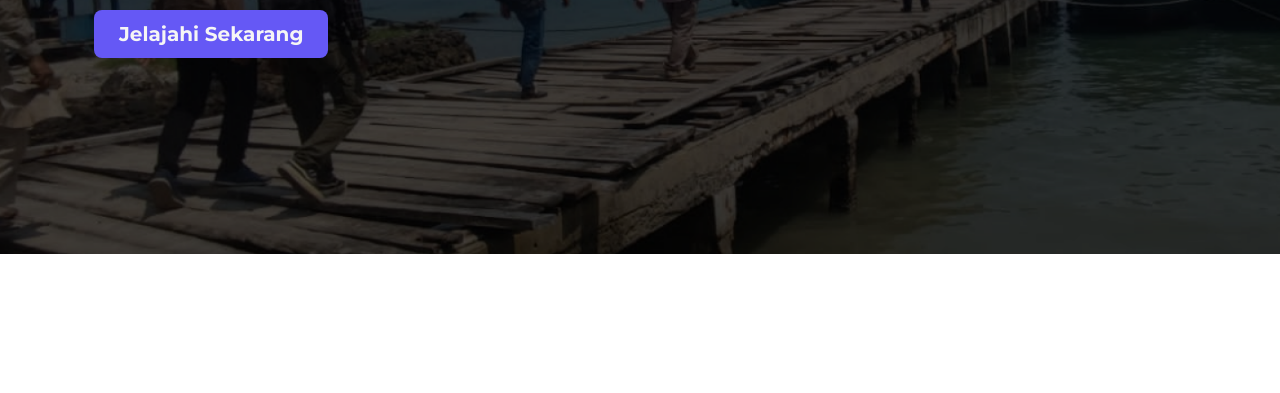
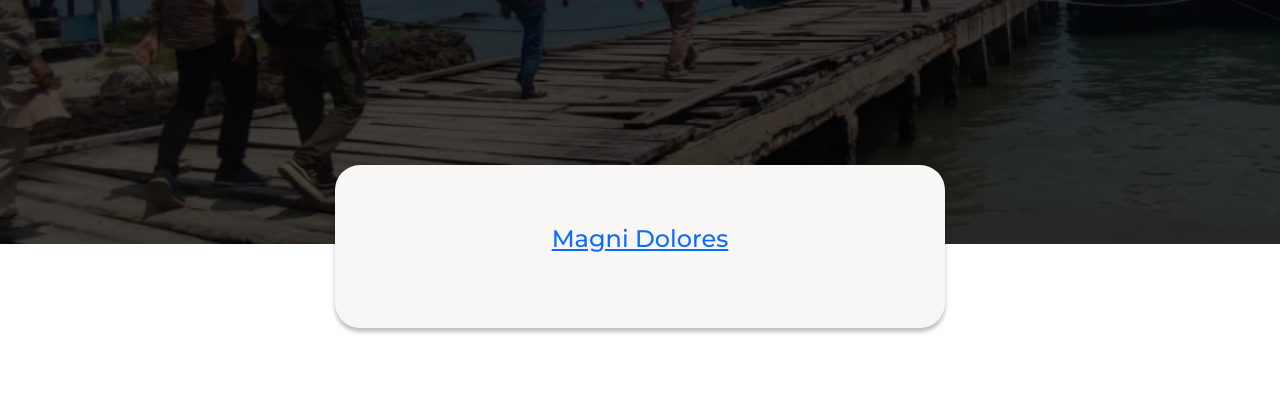
Before and after one commit to dwiajicahyono/landingpagedesacanti, a plain HTML site: page index.html in a window 1280 px wide. Shown: the part 407-800 px from the top of the page. Drawn offline with nearby package versions, Linux system fonts and the light colour scheme.

Commit message:
add a box in hero

```diff
--- a/index.html
+++ b/index.html
@@ -45,8 +45,10 @@
 
     <!-- Hero Section -->
 
-    <section class="hero">
-        <div class="container  px-4 py-5 ">
+    <section class="herosec">
+      <div class="hero">
+        <div class="container position-relative">
+        <div class="px-4 py-5">
             <div class="align-items-center g-5 py-5">
               <div class="col-lg-6">
                 <h1 class="display-5 fw-bold lh-1 mb-3 herotitle">Selamat datang di website desa canti kalianda</h1>
@@ -57,11 +59,28 @@
               </div>
             </div>
           </div>
+        </div>
+        <div class="icon-boxes position-relative">
+          <div class="container">
+            <div class="row gy-4 mt-5">
+
+                <div class="icon-box">
+                  <div class="icon"><i class="bi bi-geo-alt"></i></div>
+                  <h4 class="title"><a href="" class="stretched-link">Magni Dolores</a></h4>
+                </div>
+
+            </div>
+          </div>
+        </div>
+      </div>
 
 
     </section>
 
 
+    <!-- Dokumentasi Section -->
+
+
     <script src="https://cdn.jsdelivr.net/npm/bootstrap@5.2.1/dist/js/bootstrap.bundle.min.js" integrity="sha384-u1OknCvxWvY5kfmNBILK2hRnQC3Pr17a+RTT6rIHI7NnikvbZlHgTPOOmMi466C8" crossorigin="anonymous"></script>
   </body>
 </html>
--- a/style/style.css
+++ b/style/style.css
@@ -16,8 +16,6 @@
   background-size: cover;
   color: #ffffff;
   font-family: 'Montserrat', sans-serif;
-  padding-top: 100px;
-  padding-bottom: 100px;
 }
 .herotitle{
     font-size: 36px;
@@ -28,7 +26,7 @@
     font-size: 20px !important;
     font-weight: 600;
     padding-top: 5pt ;
-    padding-bottom: 15pt;
+    padding-bottom: 10pt;
 }
 .tombolhero{
     background-color: #6558F5;
@@ -38,3 +36,44 @@
 .tombolhero:hover{
     background-color: #7569f1 !important;
 }
+.floatsec{
+    position: relative;
+}
+.herosec .icon-boxes {
+    padding-bottom: 60px;
+  }
+
+
+.herosec .icon-box {
+    padding: 60px 30px;
+    position: relative;
+    width: 610px;
+    height: 163px;
+    background: #F9F6F6;
+    box-shadow: 0px 4px 4px rgba(0, 0, 0, 0.25);
+    border-radius: 25px;
+    text-align: center;
+  }
+
+  @media (min-width: 1200px) {
+  .hero .icon-boxes:before {
+    content: "";
+    position: absolute;
+    bottom: 0;
+    left: 0;
+    right: 0;
+    height: calc(50% + 20px);
+    background-color: #fff;
+  }}
+
+  .hero {
+    width: 100%;
+    position: relative;
+    padding-top: 46px;
+  }
+
+.icon-box{
+display: block;
+  margin-left: auto;
+  margin-right: auto;
+}
```
